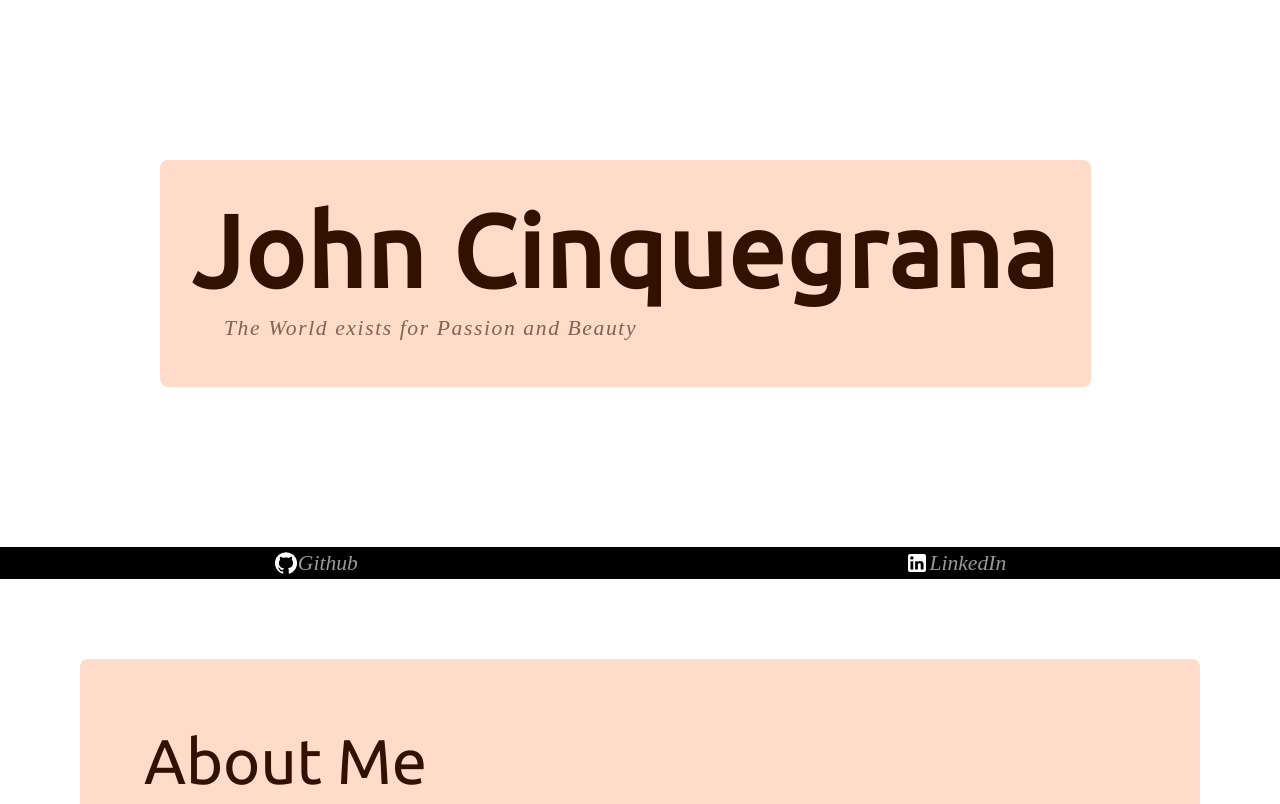
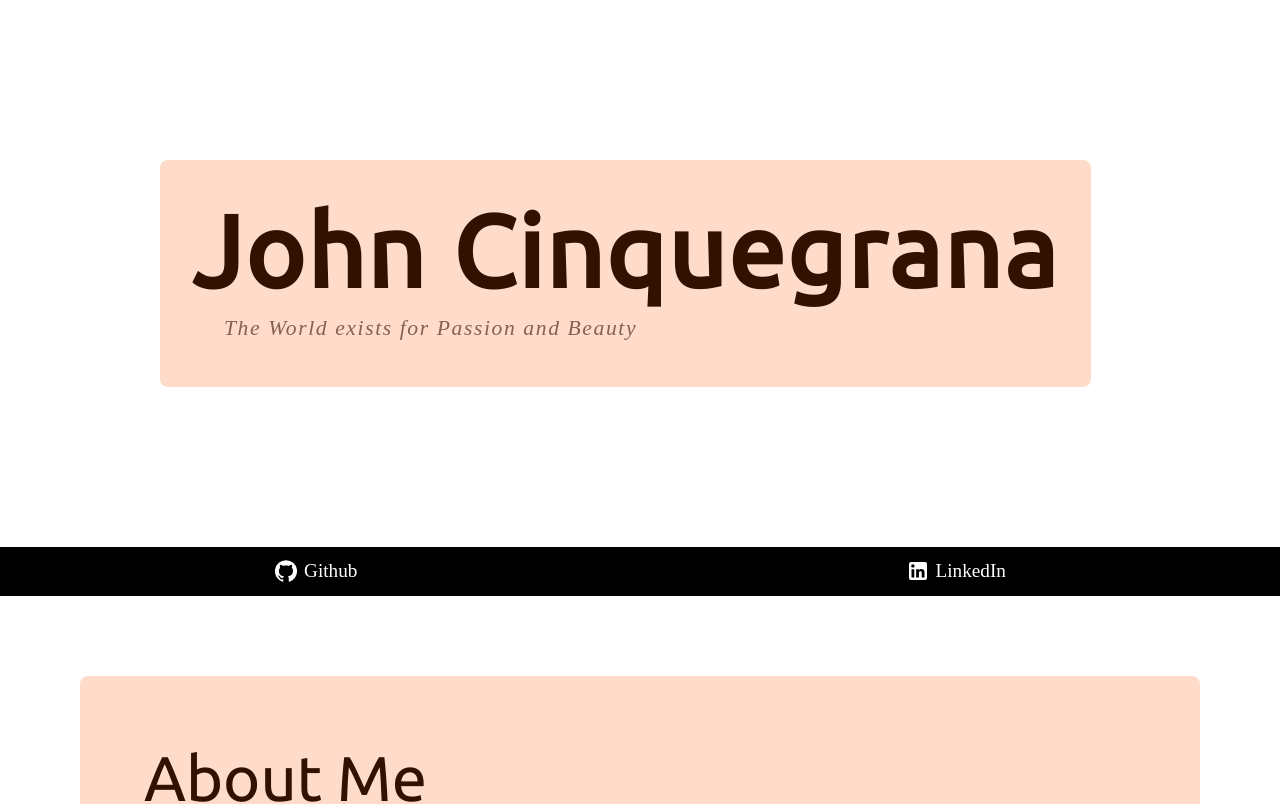
Before and after one commit to john-cinquegrana/ReactPersonalSite, a React (Vite) app: page / in a window 1280 px wide. Shown: the top 804 px of the page. Built offline with nearby package versions, Linux system fonts and the light colour scheme.

Commit message:
Social Bar has some cool styling

```diff
--- a/src/components/content/SocialBar.tsx
+++ b/src/components/content/SocialBar.tsx
@@ -1,12 +1,12 @@
 import { LinkedIn } from '@mui/icons-material';
 import GitHub from '@mui/icons-material/GitHub';
-import { Typography, Box } from '@mui/material';
+import { Typography, Box, SxProps, Theme } from '@mui/material';
 
 // An interface that contains the social text, icon, and link
 interface SocialProps {
 	text: string;
 	icon: React.ReactNode;
-	link: string;
+	link?: string;
 }
 
 const SocialBar = () => {
@@ -14,9 +14,13 @@ const SocialBar = () => {
 		{
 			text: 'Github',
 			icon: <GitHub />,
-			link: 'github.com',
+			link: 'https://github.com/john-cinquegrana',
 		},
-		{ text: 'LinkedIn', icon: <LinkedIn />, link: 'linkedin.com' },
+		{
+			text: 'LinkedIn',
+			icon: <LinkedIn />,
+			link: 'https://www.linkedin.com/in/jcinquegrana/',
+		},
 	];
 
 	return (
@@ -25,7 +29,13 @@ const SocialBar = () => {
 				color: 'white',
 				backgroundColor: 'black',
 				width: '100%',
-				height: '2em',
+				padding: {
+					xs: '4px 0px',
+					sm: '6px 0px',
+					md: '8px 0px',
+					lg: '9px 0px',
+					xl: '10px 0px',
+				},
 				display: 'flex',
 				flexFlow: 'row nowrap',
 				justifyContent: 'space-around',
@@ -34,21 +44,43 @@ const SocialBar = () => {
 
 			// ...
 		>
-			{socials.map((social, index) => (
-				// A Box containing the relevant icon and the text
-				<Box
-					key={index}
-					sx={{
+			{socials.map((social, index) => {
+				// The styilng that will be used for the container of the icon and text
+				const boxStyling: SxProps<Theme> = {
 					display: 'flex',
 					flexFlow: 'row nowrap',
 					justifyContent: 'center',
 					alignItems: 'center',
+				};
+				// The function to be called when this element is clicked on
+				let onClick = undefined;
+				// Add extra values if we actually have a link to follow
+				if (social.link != undefined) {
+					boxStyling.cursor = 'pointer';
+					onClick = () => window.open(social.link);
+				}
+				return (
+					// A Box containing the relevant icon and the text
+					<Box
+						key={index}
+						sx={boxStyling}
+						// Only do something with the link if we have a function to call
+						onClick={onClick}
+					>
+						{social.icon}
+						<Typography
+							variant='subtitle2'
+							sx={{
+								fontStyle: 'normal',
+								opacity: 1,
+								paddingLeft: '6px',
 							}}
 						>
-					{social.icon}
-					<Typography variant='subtitle1'>{social.text}</Typography>
+							{social.text}
+						</Typography>
 					</Box>
-			))}
+				);
+			})}
 		</Box>
 	);
 };
```
Lines whose indentation alone changed are shown as unchanged.
